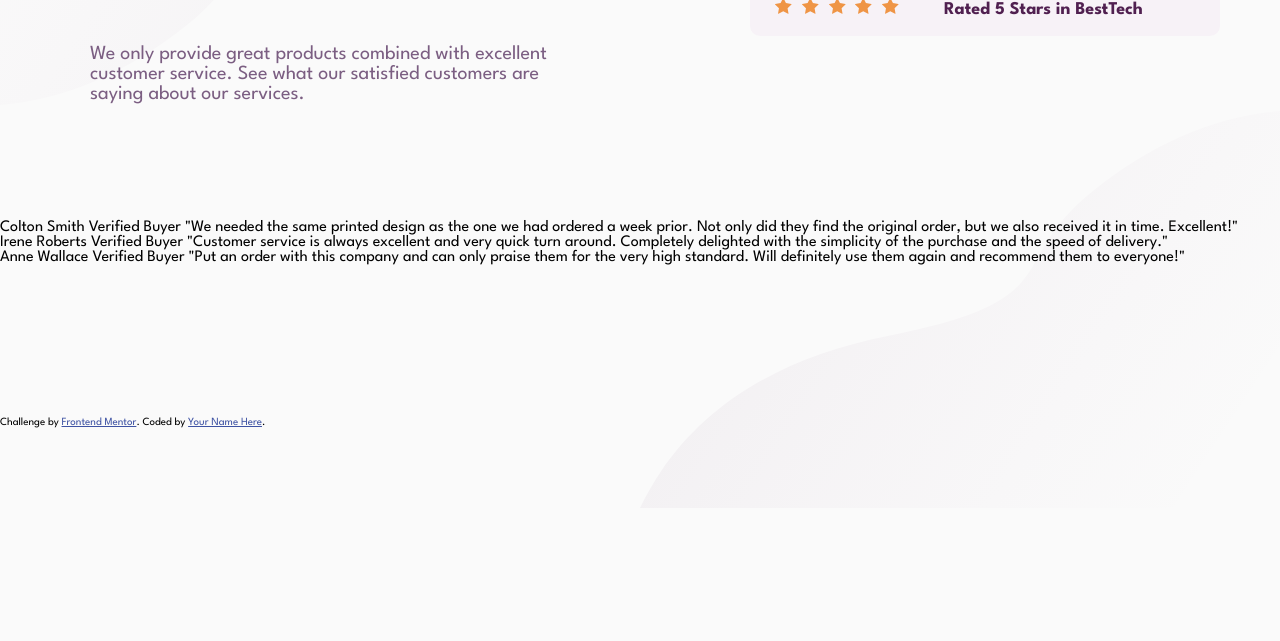
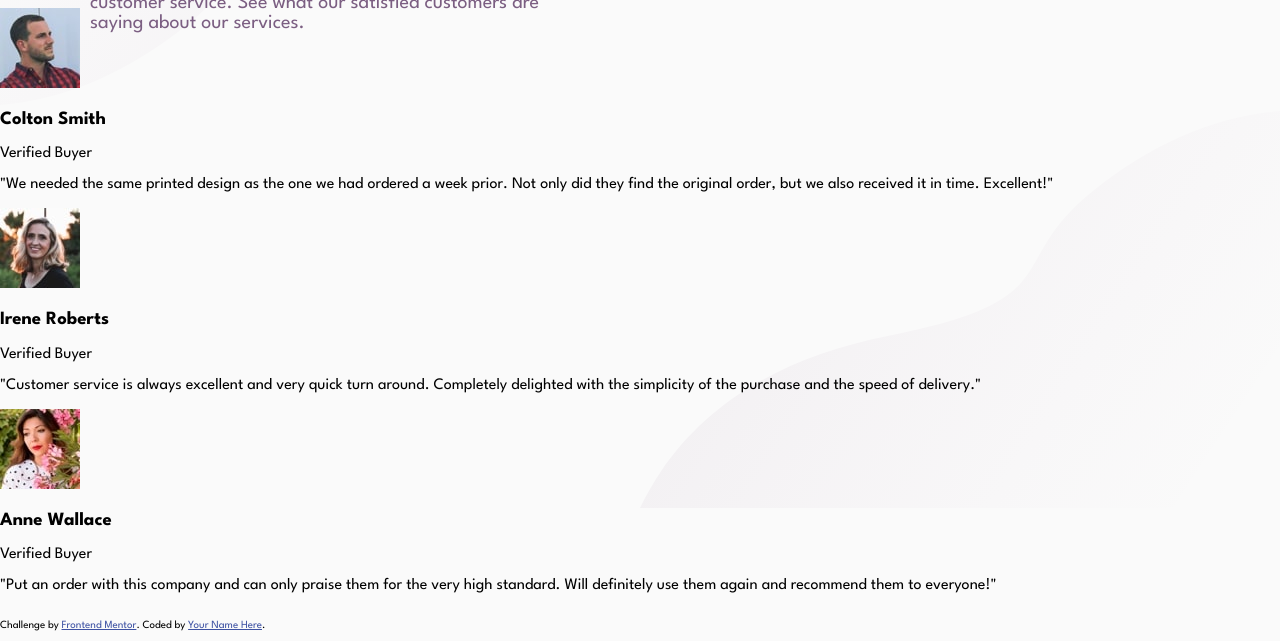
Before and after one commit to UbaidRussell/social-proof-section, a plain HTML site: page index.html in a window 1280 px wide. Shown: the part 292-933 px from the top of the page. Before the commit the page ends 800 px from the top, so only its background shows below. Drawn offline with Linux system fonts and the light colour scheme.

Commit message:
Worked on a bit of HTML 🔧

```diff
--- a/index.html
+++ b/index.html
@@ -52,24 +52,28 @@
 
     <section id="review">
       <div>
-      Colton Smith
-      Verified Buyer
-      "We needed the same printed design as the one we had ordered a week prior.
-      Not only did they find the original order, but we also received it in time.
-      Excellent!"
+        <img src="images/image-colton.jpg" alt="Image of a guy named Colton">
+        <h3>Colton Smith </h3>
+        <p>Verified Buyer</p>
+        <p>"We needed the same printed design as the one we had ordered a week prior.
+        Not only did they find the original order, but we also received it in time.
+        Excellent!"</p>
     </div>
 
     <div>
-      Irene Roberts
-      Verified Buyer
-      "Customer service is always excellent and very quick turn around. Completely
-      delighted with the simplicity of the purchase and the speed of delivery."
+      <img src="images/image-irene.jpg" alt="Image of a girl named Irene">
+      <h3>Irene Roberts</h3>
+      <p>Verified Buyer</p>
+      <p>"Customer service is always excellent and very quick turn around. Completely
+      delighted with the simplicity of the purchase and the speed of delivery."</p>
     </div>
+
     <div>
-      Anne Wallace
-      Verified Buyer
-      "Put an order with this company and can only praise them for the very high
-      standard. Will definitely use them again and recommend them to everyone!"
+      <img src="images/image-anne.jpg" alt="Image of a girl named Anne">
+      <h3>Anne Wallace </h3>
+      <p>Verified Buyer</p>
+      <p>"Put an order with this company and can only praise them for the very high
+      standard. Will definitely use them again and recommend them to everyone!"</p>
     </div>
     </section>
     <div class="attribution">
```
